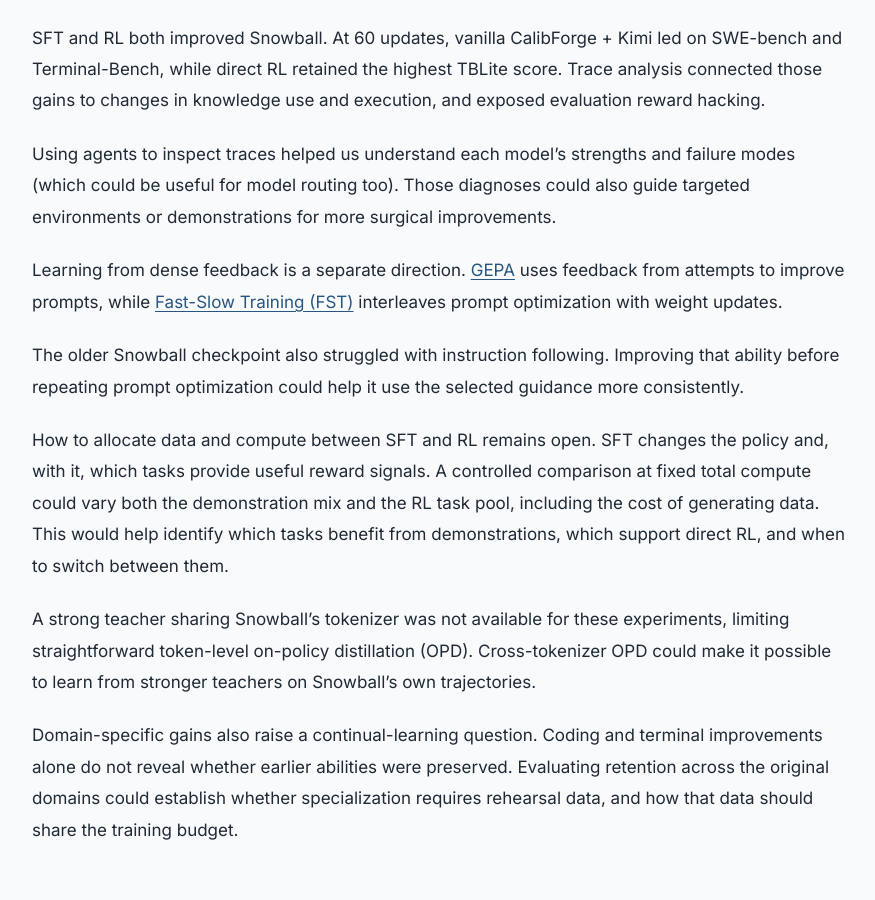
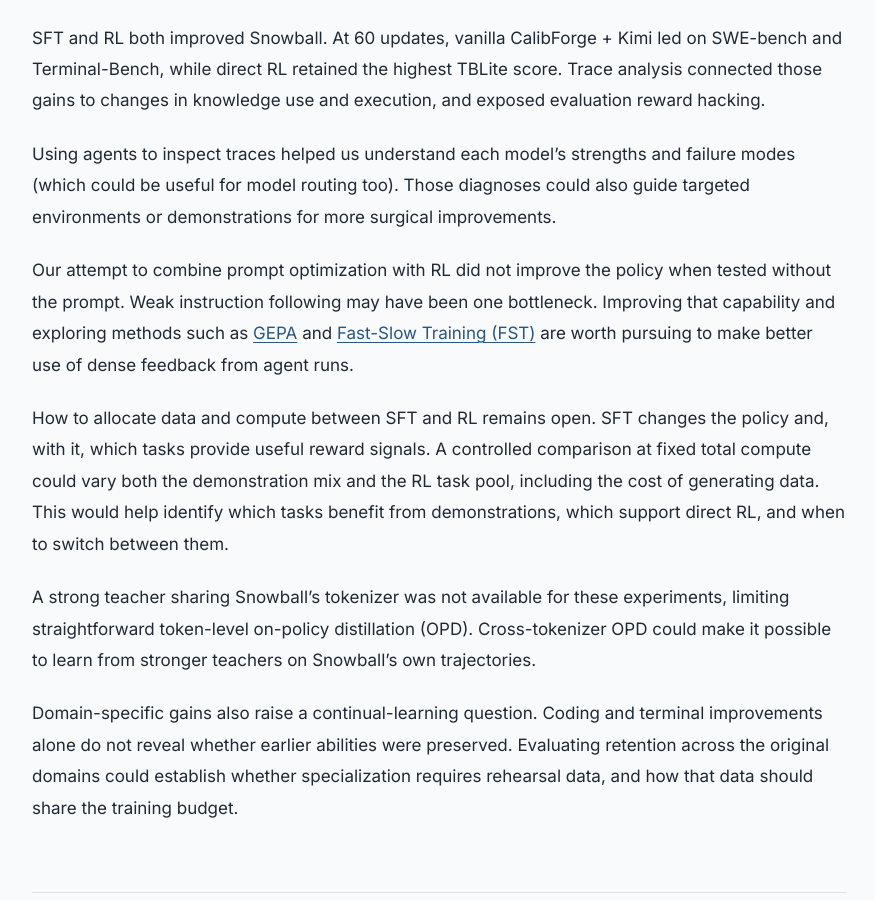
Before and after one commit to lukedhlee/lukedhlee.github.io, a Jekyll site: the page built from _posts/2026-10-21-turning-snowball-into-a-coding-agent.md, in a window 1280 px wide and 900 px high, scrolled down 18551 px. Shown: the whole window, without its empty margins (201-1076 px from the left). Built offline with Jekyll 4.4.1, drawn with Linux system fonts in a browser that asks for light colours.

Commit message:
Connect prompt experiment limitations with dense feedback future work

```diff
--- a/_posts/2026-10-21-turning-snowball-into-a-coding-agent.md
+++ b/_posts/2026-10-21-turning-snowball-into-a-coding-agent.md
@@ -368,9 +368,7 @@
 
 Using agents to inspect traces helped us understand each model’s strengths and failure modes (which could be useful for model routing too). Those diagnoses could also guide targeted environments or demonstrations for more surgical improvements.
 
-Learning from dense feedback is a separate direction. [GEPA](https://arxiv.org/abs/2507.19457) uses feedback from attempts to improve prompts, while [Fast-Slow Training (FST)](https://arxiv.org/abs/2605.12484) interleaves prompt optimization with weight updates.
-
-The older Snowball checkpoint also struggled with instruction following. Improving that ability before repeating prompt optimization could help it use the selected guidance more consistently.
+Our attempt to combine prompt optimization with RL did not improve the policy when tested without the prompt. Weak instruction following may have been one bottleneck. Improving that capability and exploring methods such as [GEPA](https://arxiv.org/abs/2507.19457) and [Fast-Slow Training (FST)](https://arxiv.org/abs/2605.12484) are worth pursuing to make better use of dense feedback from agent runs.
 
 How to allocate data and compute between SFT and RL remains open. SFT changes the policy and, with it, which tasks provide useful reward signals. A controlled comparison at fixed total compute could vary both the demonstration mix and the RL task pool, including the cost of generating data. This would help identify which tasks benefit from demonstrations, which support direct RL, and when to switch between them.
 
```
